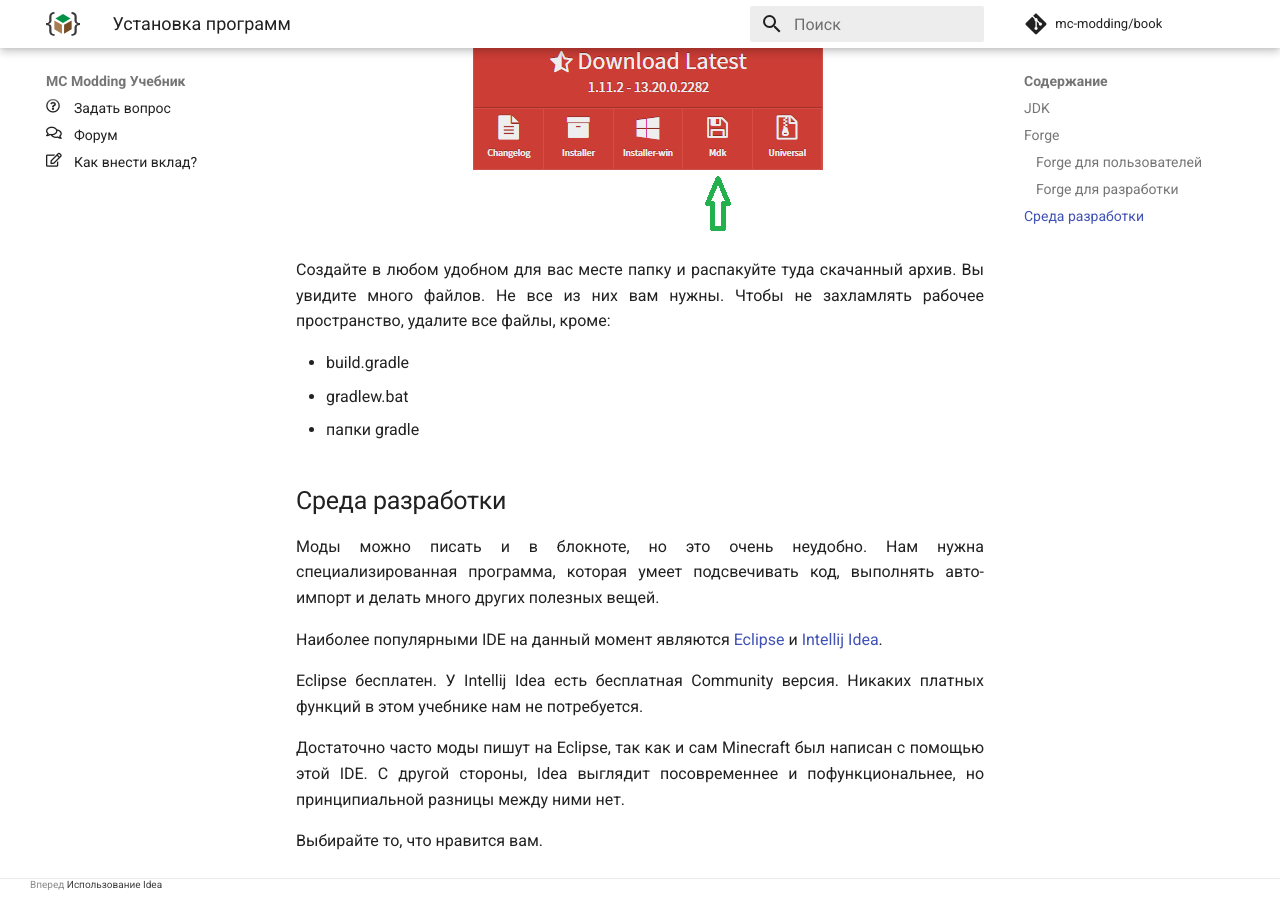
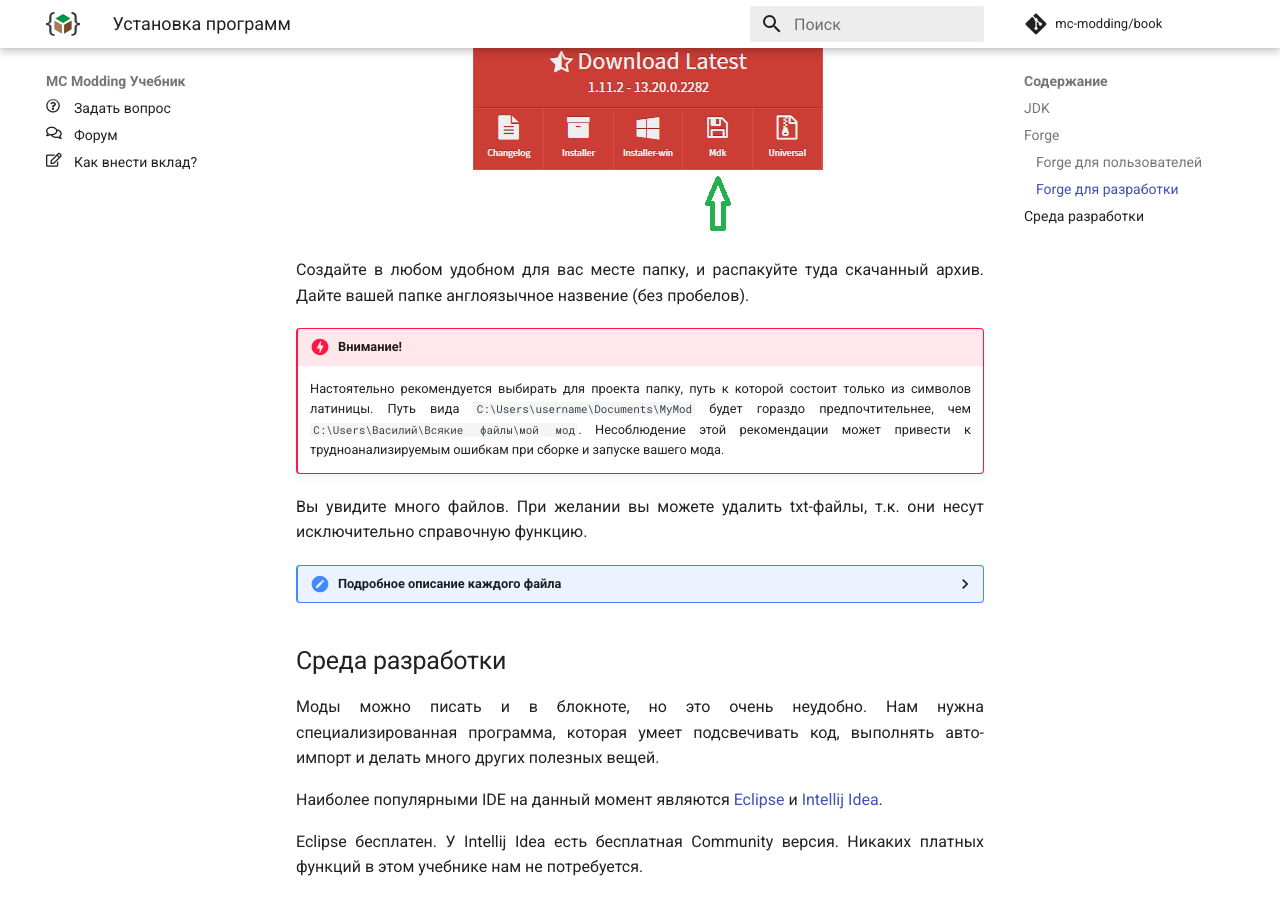
Before and after one commit to mc-modding/book, an MkDocs documentation site: the page built from docs/any-version/preparation/install/index.md, in a window 1280 px wide and 900 px high, scrolled down 2098 px. Built offline with MkDocs 1.6.1 and Material for MkDocs 9.7.7, drawn with Linux system fonts in a browser that asks for light colours; nearby versions of some CDN libraries; comment, search, counter and statistics services are not loaded.

Commit message:
refactor(docs): Добавлено предостережение о небходимости иметь латинский путь к папке с модом
Так же добавлена таблица с подробным описанием каждого файла из MDK

```diff
--- a/docs/any-version/preparation/install/index.md
+++ b/docs/any-version/preparation/install/index.md
@@ -43,12 +43,25 @@
 
 ![Картинка скачивания MDK](images/download_mdk.png)
 
-Создайте в любом удобном для вас месте папку и распакуйте туда скачанный архив. Вы увидите много файлов.
-Не все из них вам нужны. Чтобы не захламлять рабочее пространство, удалите все файлы, кроме:
+Создайте в любом удобном для вас месте папку, и распакуйте туда скачанный архив. Дайте вашей папке англоязычное назвение (без пробелов).
 
-* build.gradle
-* gradlew.bat
-* папки gradle
+!!! danger "Внимание!"
+    Настоятельно рекомендуется выбирать для проекта папку, путь к которой состоит только из символов латиницы. Путь вида `С:\Users\username\Documents\MyMod` будет гораздо предпочтительнее, чем `С:\Users\Василий\Всякие файлы\мой мод`. Несоблюдение этой рекомендации может привести к трудноанализируемым ошибкам при сборке и запуске вашего мода.
+
+Вы увидите много файлов. При желании вы можете удалить txt-файлы, т.к. они несут исключительно справочную функцию.
+
+??? "Подробное описание каждого файла"
+    | Файл/папка            | Назначение                                                                                                                                                                    |
+    |-----------------------|-------------------------------------------------------------------------------------------------------------------------------------------------------------------------------|
+    | gradle                | Содержит дистрибутив сборщика Gradle, который будет отвечать за сборку и компоновку нашего мода                                                                               |
+    | src                   | Тут мы будем хранить код мода и ресурсы (текстуры, модели, файлы перевода и т.п.)                                                                                             |
+    | build.gradle          | Сценарий сборки мода. В этом файле содержится версия игры, для которой мы пишем мод, маппинг обфусцированных полей и методов, сторонние библиотеки и много другое.            |
+    | changelog.txt         | Список изменений для разных версий Forge                                                                                                                                      |
+    | CREDITS.txt           | Список благодарностей тем, кто вносит наиболее значимый вклад в развитие Forge                                                                                                |
+    | gradle.properties     | Различные настройка работы Gradle (Может отсутствовать в ранних версиях MDK)                                                                                                  |
+    | gradlew и gradlew.bat | Обертки Gradle для различных операционных систем. Берут на себя задачи загрузки, установки и настройки Gradle, что гарантирует одинаковый результат сборки на разных машинах. |
+    | LICENSE.txt           | Информация о лицензиях Forge и смежных программ                                                                                                                               |
+    | README.txt            | Различная полезная информация и инструкции по установке                                                                                                                       |
 
 ## Среда разработки
 
```
